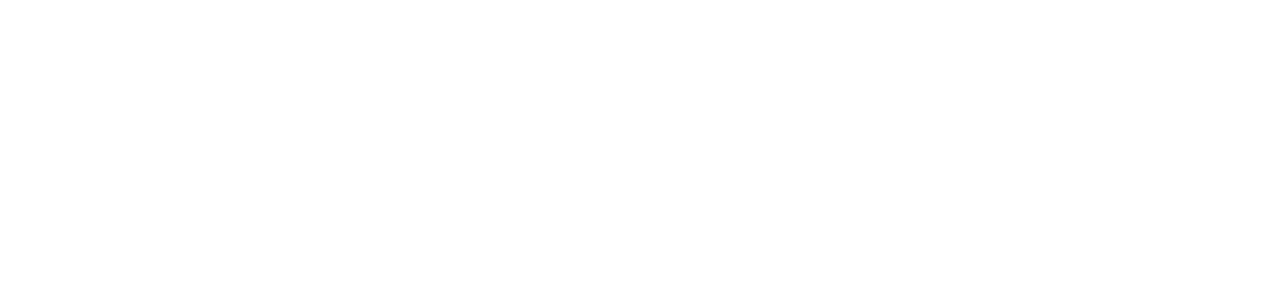
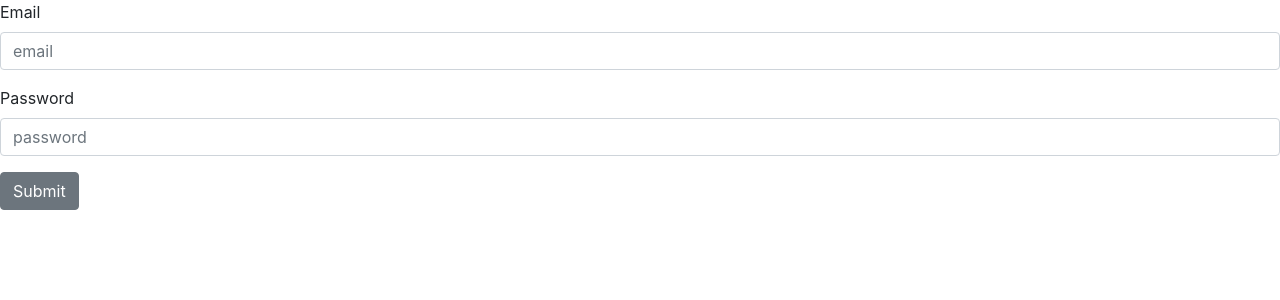
Before and after one commit to Karnak19/useform-tuto, a React (Create React App) app: page / in a window 1280 px wide. Shown: the top 300 px of the page. Built offline with nearby package versions, Linux system fonts and the light colour scheme.

Commit message:
adding simple Reactstrap form template

```diff
--- a/src/App.js
+++ b/src/App.js
@@ -1,7 +1,28 @@
 import React from "react";
+import { Button, Form, FormGroup, Label, Input } from "reactstrap";
 
 function App() {
-  return <div className="App"></div>;
+  return (
+    <div className="App">
+      <Form>
+        <FormGroup>
+          <Label for="email">Email</Label>
+          <Input type="email" name="email" id="email" placeholder="email" />
+        </FormGroup>
+        <FormGroup>
+          <Label for="password">Password</Label>
+          <Input
+            type="password"
+            name="password"
+            id="password"
+            placeholder="password"
+          />
+        </FormGroup>
+
+        <Button>Submit</Button>
+      </Form>
+    </div>
+  );
 }
 
 export default App;
--- a/src/index.js
+++ b/src/index.js
@@ -1,5 +1,8 @@
 import React from "react";
 import ReactDOM from "react-dom";
+
+import "bootstrap/dist/css/bootstrap.min.css";
+
 import App from "./App";
 
 ReactDOM.render(<App />, document.getElementById("root"));
```
